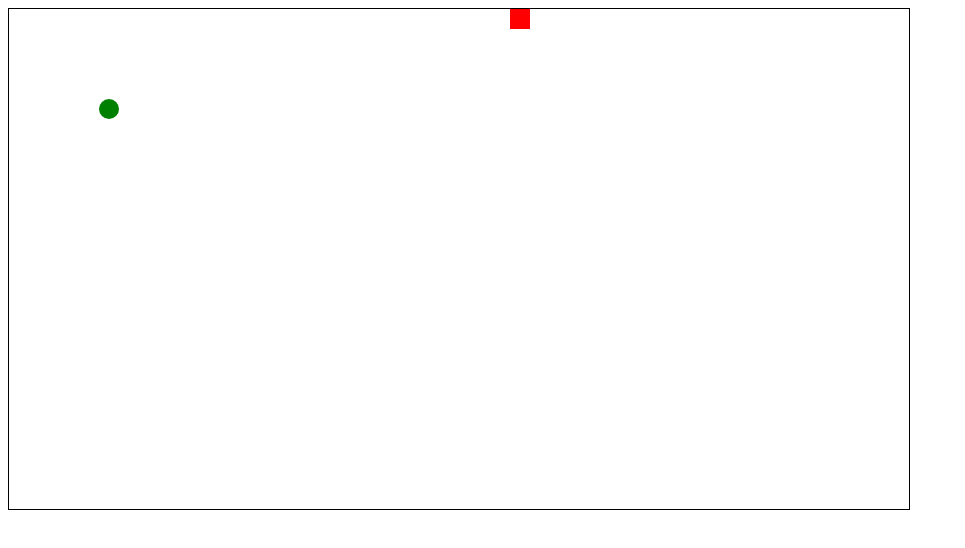
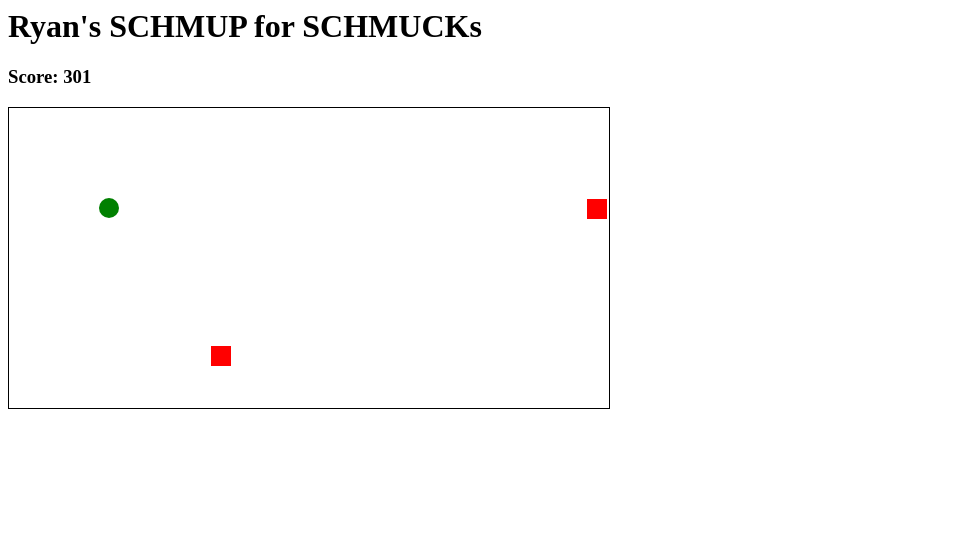
Before and after one commit to rynkwn/js-simple-proj, a plain HTML site: page simpleproj003/main.html in a window 1280 px wide. Shown: the whole page, without its empty margins (0-965 px from the left). Drawn offline with Linux system fonts and the light colour scheme.

Commit message:
More improvements! Nearly minimally functional!

```diff
--- a/simpleproj003/main.html
+++ b/simpleproj003/main.html
@@ -6,7 +6,11 @@
         canvas { border: 1px solid black; }
     </style>
 
-    <canvas id="canvas" width="900" height="500">
+    <h1>Ryan's SCHMUP for SCHMUCKs</h1>
+
+    <h3 id='score'>Score: 0</h3>
+
+    <canvas id="canvas" width="600" height="300">
         Not supported by browser!
     </canvas>
 </body>
--- a/simpleproj003/main.js
+++ b/simpleproj003/main.js
@@ -1,14 +1,19 @@
 var canvas = document.getElementById('canvas');
+var score = document.getElementById('score');
 var ctx = canvas.getContext('2d');
 
 // What's this for?
 var raf;
+
+// Some game engine variables.
+var gameLength = 0;
 
 // Some constants
 const BALL_SIZE = 10;
 const SQUARE_SIZE = 20;
 
 const BASE_SPEED = 2;
+const BASE_ENEMY_SPEED = 1;
 
 // The player character!
 var ball = {
@@ -27,11 +32,15 @@ var ball = {
     }
 }
 
+var enemies = [];
+
 // Creates and returns a square variable similar to the above.
-function createSquare(xval, yval, sizeVal, colorVal) {
+function createSquare(xval, yval, vxVal, vyVal, sizeVal, colorVal) {
     return square = {
         x: xval,
         y: yval,
+        vx: vxVal,
+        vy: vyVal,
         size: sizeVal,
         color: colorVal,
         draw: function() {
@@ -39,6 +48,12 @@ function createSquare(xval, yval, sizeVal, colorVal) {
             ctx.fillRect(this.x, this.y, this.size, this.size);
         }
     }
+}
+
+// Create an enemy and add it to our enemies list.
+function createEnemy(x, y, vx, vy) {
+    var square = createSquare(x, y, vx, vy, SQUARE_SIZE, 'red');
+    enemies.push(square);
 }
 
 // Clears the canvas... It is one line, but this is a much
@@ -63,8 +78,55 @@ function moveShape(shape, xDif, yDif) {
     }
 }
 
-var square = createSquare(200, 200, SQUARE_SIZE, 'red');
 
+// Simple game engine thing. Advances score. Generates new enemies as
+// score advances.
+function gameLogic() {
+    gameLength ++;
+
+    // Spawn new enemies based on gameLength;
+
+    if(gameLength % 100 == 0) {
+        var numNewEnemies = Math.floor(gameLength / 1000);
+        numNewEnemies += 1;
+
+        for(var i = 0; i < numNewEnemies; i++) {
+            var direction = Math.floor((Math.random() * 4) + 1);
+
+            switch(direction) {
+                case 1: // Right
+                    var initialY = Math.floor((Math.random() * (canvas.height - SQUARE_SIZE)));
+                    createEnemy(0, initialY, BASE_ENEMY_SPEED, 0);
+                    break;
+
+                case 2: // Left
+                    var initialY = Math.floor((Math.random() * (canvas.height - SQUARE_SIZE)));
+                    createEnemy(canvas.width - SQUARE_SIZE, initialY, -BASE_ENEMY_SPEED, 0);
+                    break;
+
+                case 3: // Down
+                    var initialX = Math.floor((Math.random() * (canvas.width - SQUARE_SIZE)));
+                    createEnemy(initialX, 0, 0, BASE_ENEMY_SPEED);
+                    break;
+
+                case 4: // Up
+                    var initialX = Math.floor((Math.random() * (canvas.width - SQUARE_SIZE)));
+                    createEnemy(initialX, canvas.height + SQUARE_SIZE, 0, -BASE_ENEMY_SPEED);
+                    break;
+            }
+        }
+    }
+}
+
+// Updates the score display!
+function updateScore() {
+    score.innerHTML = "Score: " + gameLength;
+}
+
+
+createEnemy();
+
+// Main draw function.
 function draw() {
     clearCanvas();
 
@@ -72,8 +134,14 @@ function draw() {
     moveShape(ball, ball.vx, ball.vy);
     ball.draw();
 
-    moveShape(square, 1, -1);
-    square.draw();
+    gameLogic();
+    updateScore();
+
+    for (var i = 0; i < enemies.length; i++) {
+        moveShape(enemies[i], enemies[i].vx, enemies[i].vy);
+        enemies[i].draw();
+    }
+
     raf = window.requestAnimationFrame(draw);
 }
 
```
